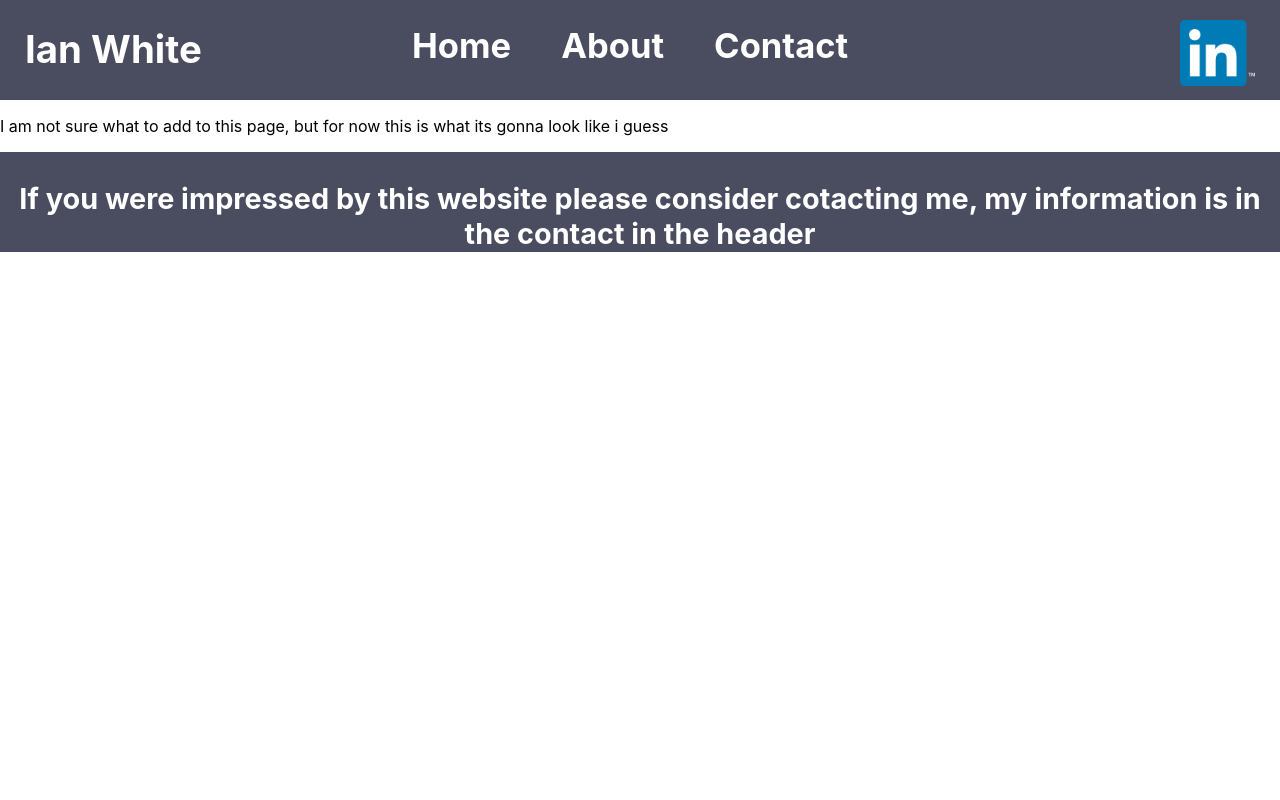
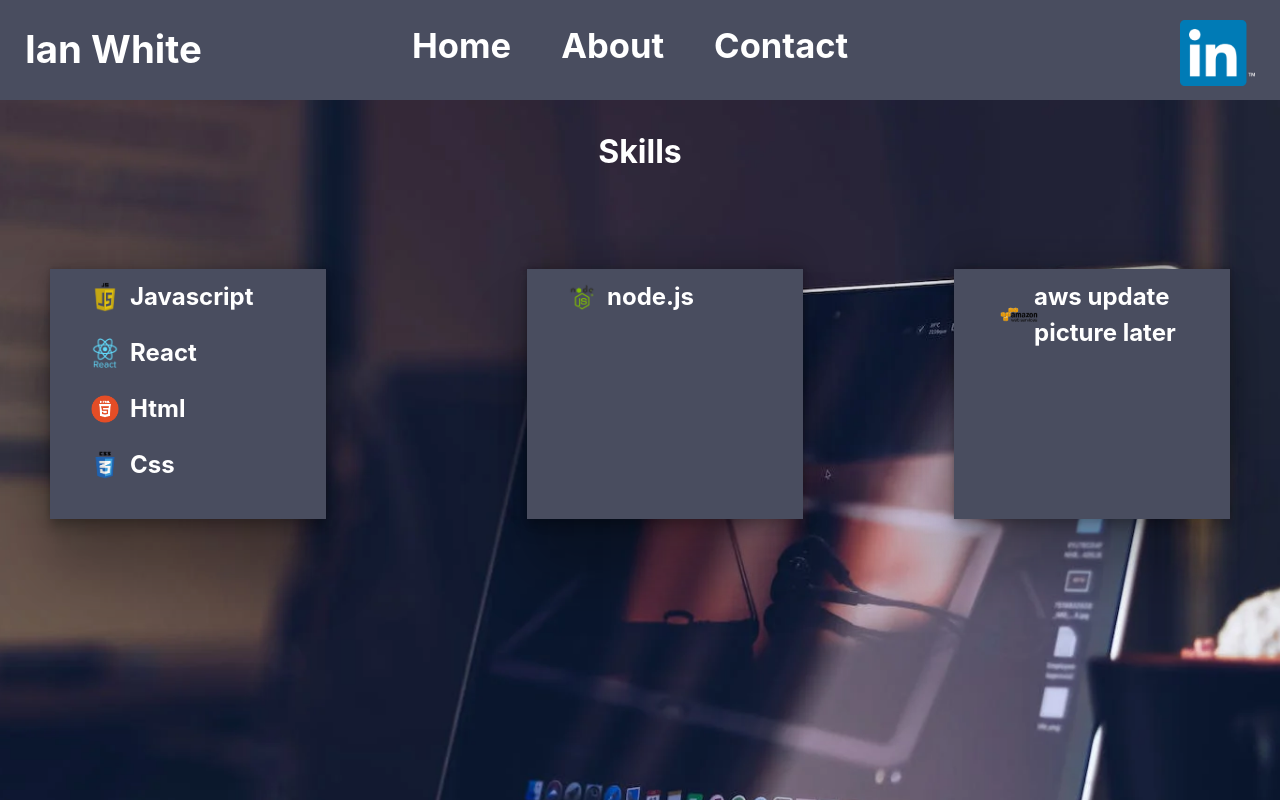
Before and after one commit to ianwhite355/Personal-Project, a React (Create React App) app in the folder my-app/: page /about in a window 1280 px wide. Shown: the top 800 px of the page. Built offline with nearby package versions, Linux system fonts and the light colour scheme.

Commit message:
saving at 1:33am June 1st

```diff
--- a/my-app/src/about.js
+++ b/my-app/src/about.js
@@ -1,9 +1,136 @@
-
+import React, { useState, useContext, useEffect } from 'react';
+import styled from 'styled-components';
+import { Link } from 'react-router-dom';
+import BackgroundImage from "./images/backgroundimg.webp";
+import { frontEndData } from './datalang';
+import { backEndData } from './datalang';
+import { otherSkills } from './datalang';
 
 const About = () => {
     return (
-        <p>I am not sure what to add to this page, but for now this is what its gonna look like i guess</p>
+        <Container>
+            <Languages>Skills</Languages>
+            <Skills>
+                <FrontEnd>
+                    {frontEndData.map((user) => (
+                            <FrontEndName key={user.id} image={user.image}> {user.name}</FrontEndName>
+                    ))}
+                </FrontEnd>
+                <BackEnd>
+                    {backEndData.map((user) => (
+                            <BackEndName key={user.id} image={user.image}> {user.name}</BackEndName>
+                    ))}
+                </BackEnd>
+                <OtherSkill>
+                    {otherSkills.map((user) => (
+                            <OtherSkillsName key={user.id} image={user.image}> {user.name}</OtherSkillsName>
+                    ))}
+                </OtherSkill>
+            </Skills>
+
+        </Container>
     )
 }
 
+const Container = styled.div`
+    overflow: hidden;
+    position: relative;
+    top: 0;
+    bottom: 0;
+    height: 1000px;
+    background-image: url(${BackgroundImage});
+    object-fit:cover;
+    background-size: cover;
+    background-position: center;
+`
+
+const Skills = styled.div`
+    display:flex;
+    justify-content: space-between;
+    color: white;
+    font-weight: bold;
+    padding: 50px;
+`
+
+const FrontEnd = styled.ul`
+    margin-right:50px;
+    background-color: #494D5F;
+    width: 20%;
+    height: 250px;
+    box-shadow: rgba(0, 0, 0, 0.25) 0px 54px 55px, rgba(0, 0, 0, 0.12) 0px -12px 30px, rgba(0, 0, 0, 0.12) 0px 4px 6px, rgba(0, 0, 0, 0.17) 0px 12px 13px, rgba(0, 0, 0, 0.09) 0px -3px 5px;
+`
+
+const FrontEndName = styled.li`
+    font-size: 1.5em;
+    list-style-type: none;
+    padding: 10px;
+    background-image: url(${props => props.image});
+    background-repeat: no-repeat;
+    background-position: left center;
+    background-size: 30px 30px;
+    padding-left: 40px;
+    line-height: 1.5;
+
+    &:hover {
+    cursor: pointer;
+    }
+`;
+
+const BackEnd = styled.ul`
+    background-color: #494D5F;
+    width: 20%;
+    height: 250px;
+    box-shadow: rgba(0, 0, 0, 0.25) 0px 54px 55px, rgba(0, 0, 0, 0.12) 0px -12px 30px, rgba(0, 0, 0, 0.12) 0px 4px 6px, rgba(0, 0, 0, 0.17) 0px 12px 13px, rgba(0, 0, 0, 0.09) 0px -3px 5px;
+`
+
+const BackEndName = styled.li`
+    font-size: 1.5em;
+    list-style-type: none;
+    padding: 10px;
+    background-image: url(${props => props.image});
+    background-repeat: no-repeat;
+    background-position: left center;
+    background-size: 30px 30px;
+    padding-left: 40px;
+    line-height: 1.5;
+
+    &:hover {
+    cursor: pointer;
+    }
+`;
+
+const OtherSkill = styled.ul`
+    background-color: #494D5F;
+    width: 20%;
+    height: 250px;
+    box-shadow: rgba(0, 0, 0, 0.25) 0px 54px 55px, rgba(0, 0, 0, 0.12) 0px -12px 30px, rgba(0, 0, 0, 0.12) 0px 4px 6px, rgba(0, 0, 0, 0.17) 0px 12px 13px, rgba(0, 0, 0, 0.09) 0px -3px 5px;
+`
+
+const OtherSkillsName = styled.li`
+    font-size: 1.5em;
+    list-style-type: none;
+    padding: 10px;
+    background-image: url(${props => props.image});
+    background-repeat: no-repeat;
+    background-position: left center;
+    background-size: 50px 50px;
+    padding-left: 40px;
+    line-height: 1.5;
+
+    &:hover {
+    cursor: pointer;
+    }
+`;
+
+
+
+const Languages = styled.p`
+    text-align: center;
+    font-size:2em;
+    color: white;
+    font-weight: bold;
+`
+
+
+
 export default About
--- a/my-app/src/dataproject.js
+++ b/my-app/src/dataproject.js
@@ -1,6 +1,6 @@
 import FindAProimg from "./images/logo.jpg"
 import GameScreenshot from "./images/gamescreenshot.jpg"
-
+import Randomlogo from "./images/randomlogo.JPEG"
 
 export const projectData = [
     {
@@ -17,8 +17,63 @@ export const projectData = [
         name: 'Find A Pro',
         image: FindAProimg,
         status: 'Status: Coming soon',
-        github: "https://github.com/ianwhite355/find-a-pro",
+        github: "https://github.com/ianwhite355",
         active: "",
     },
 
+    {
+        id: 'tempone',
+        name: 'tempone - this is just to fill in',
+        image: Randomlogo,
+        status: 'Status: Coming soon',
+        github: "https://github.com/ianwhite355",
+        active: "",
+    },
+
+    {
+        id: 'temptwo',
+        name: 'temptwo - this is just to fill in',
+        image: Randomlogo,
+        status: 'Status: Coming soon',
+        github: "https://github.com/ianwhite355",
+        active: "",
+    },
+
+    {
+        id: 'tempthree',
+        name: 'tempthree - this is just to fill in',
+        image: Randomlogo,
+        status: 'Status: Coming soon',
+        github: "https://github.com/ianwhite355",
+        active: "",
+    },
+
+    {
+        id: 'tempfour',
+        name: 'tempfour - this is just to fill in',
+        image: Randomlogo,
+        status: 'Status: Coming soon',
+        github: "https://github.com/ianwhite355",
+        active: "",
+    },
+
+    {
+        id: 'tempfive',
+        name: 'tempfive - this is just to fill in',
+        image: Randomlogo,
+        status: 'Status: Coming soon',
+        github: "https://github.com/ianwhite355",
+        active: "",
+    },
+
+    {
+        id: 'tempsix',
+        name: 'tempsix - this is just to fill in',
+        image: Randomlogo,
+        status: 'Status: Coming soon',
+        github: "https://github.com/ianwhite355",
+        active: "",
+    },
+
+
 ];
--- a/my-app/src/homepage.js
+++ b/my-app/src/homepage.js
@@ -11,25 +11,6 @@ export const HomePage = () => {
     return (
         <Background>
             <Title>Full Stack Developer</Title>
-            <Languages>Skills</Languages>
-            <Skills>
-                <FrontEnd>
-                    {frontEndData.map((user) => (
-                            <FrontEndName key={user.id} image={user.image}> {user.name}</FrontEndName>
-                    ))}
-                </FrontEnd>
-                <BackEnd>
-                    {backEndData.map((user) => (
-                            <BackEndName key={user.id} image={user.image}> {user.name}</BackEndName>
-                    ))}
-                </BackEnd>
-                <OtherSkill>
-                    {otherSkills.map((user) => (
-                            <OtherSkillsName key={user.id} image={user.image}> {user.name}</OtherSkillsName>
-                    ))}
-                </OtherSkill>
-            </Skills>
-
             <MyProjects>
                 <MyText>My projects</MyText>
                 <Project>
@@ -39,7 +20,7 @@ export const HomePage = () => {
                         <ProjectName>{user.name}</ProjectName>
                         <ProjectStatus>{user.status}</ProjectStatus>
                         <Link to={user.github} target="blank">
-                            <GitHub>Click for the Github Repository</GitHub>
+                            <GitHub>Click for the Github Repo</GitHub>
                         </Link>
                         <Link to={user.active} target="blank">
                             <Active>Click here for the active website</Active>
@@ -66,103 +47,18 @@ const Background = styled.div`
     background-position: center;
 `
 
-const Skills = styled.div`
-    display:flex;
-    justify-content: space-between;
-    color: white;
-    font-weight: bold;
-    padding: 50px;
-`
-
-const FrontEnd = styled.ul`
-    margin-right:50px;
-    background-color: #494D5F;
-    width: 20%;
-    height: 250px;
-    box-shadow: rgba(0, 0, 0, 0.25) 0px 54px 55px, rgba(0, 0, 0, 0.12) 0px -12px 30px, rgba(0, 0, 0, 0.12) 0px 4px 6px, rgba(0, 0, 0, 0.17) 0px 12px 13px, rgba(0, 0, 0, 0.09) 0px -3px 5px;
-`
-
-const FrontEndName = styled.li`
-    font-size: 1.5em;
-    list-style-type: none;
-    padding: 10px;
-    background-image: url(${props => props.image});
-    background-repeat: no-repeat;
-    background-position: left center;
-    background-size: 30px 30px;
-    padding-left: 40px;
-    line-height: 1.5;
-
-    &:hover {
-    cursor: pointer;
-    }
-`;
-
-const BackEnd = styled.ul`
-    background-color: #494D5F;
-    width: 20%;
-    height: 250px;
-    box-shadow: rgba(0, 0, 0, 0.25) 0px 54px 55px, rgba(0, 0, 0, 0.12) 0px -12px 30px, rgba(0, 0, 0, 0.12) 0px 4px 6px, rgba(0, 0, 0, 0.17) 0px 12px 13px, rgba(0, 0, 0, 0.09) 0px -3px 5px;
-`
-
-const BackEndName = styled.li`
-    font-size: 1.5em;
-    list-style-type: none;
-    padding: 10px;
-    background-image: url(${props => props.image});
-    background-repeat: no-repeat;
-    background-position: left center;
-    background-size: 30px 30px;
-    padding-left: 40px;
-    line-height: 1.5;
-
-    &:hover {
-    cursor: pointer;
-    }
-`;
-
-const OtherSkill = styled.ul`
-    background-color: #494D5F;
-    width: 20%;
-    height: 250px;
-    box-shadow: rgba(0, 0, 0, 0.25) 0px 54px 55px, rgba(0, 0, 0, 0.12) 0px -12px 30px, rgba(0, 0, 0, 0.12) 0px 4px 6px, rgba(0, 0, 0, 0.17) 0px 12px 13px, rgba(0, 0, 0, 0.09) 0px -3px 5px;
-`
-
-const OtherSkillsName = styled.li`
-    font-size: 1.5em;
-    list-style-type: none;
-    padding: 10px;
-    background-image: url(${props => props.image});
-    background-repeat: no-repeat;
-    background-position: left center;
-    background-size: 50px 50px;
-    padding-left: 40px;
-    line-height: 1.5;
-
-    &:hover {
-    cursor: pointer;
-    }
-`;
-
-
 
 const Title = styled.p`
     font-size:3em;
     text-align: center;
     color: white;
     font-weight: bold;
-
+    position: relative;
+    bottom: 10px;
 `
 
-const Languages = styled.p`
-    text-align: center;
-    font-size:2em;
-    color: white;
-    font-weight: bold;
-`
 
 const MyProjects = styled.div`
-    /* display: block; */
     align-items: center;
     height: 100%;
 
@@ -170,6 +66,8 @@ const MyProjects = styled.div`
 `
 
 const MyText = styled.p`
+    position: relative;
+    bottom:40px;
     text-align:center;
     color: white;
     font-size: 2em;
@@ -180,21 +78,22 @@ const Project = styled.div`
     display: flex;
     flex-wrap: wrap;
     position: absolute;
-    top: 80%;
+    top: 58%;
     left: 50%;
     transform:translate(-50%,-50%);
     color: white;
     background-color: #494D5F;
+    width: 80%;
 `
 
 const ADiv = styled.div`
     position: relative;
-    margin:10px;
+    margin:15px;
 `;
 
 const ProjectImg = styled.img`
-    width: 300px;
-    height: 300px;
+    width: 350px;
+    height: 350px;
     object-fit: cover;
     opacity: 1;
     transition: opacity 0.3s ease;
@@ -204,9 +103,10 @@ const ProjectImg = styled.img`
 `;
 
 const ProjectName = styled.p`
+    width: 100%;
     font-weight: bold;
     position: absolute;
-    top: 30%;
+    top: 25%;
     left: 50%;
     transform: translate(-50%, -50%);
     opacity: 0;
@@ -221,6 +121,7 @@ const ProjectName = styled.p`
 const ProjectStatus = styled.p`
     font-weight: bold;
     position: absolute;
+    width: 100%;
     top: 40%;
     left: 50%;
     transform: translate(-50%, -50%);
@@ -235,6 +136,7 @@ const ProjectStatus = styled.p`
 
 
 const GitHub = styled.p`
+    width: 100%;
     color: white;
     font-weight: bold;
     position: absolute;
@@ -251,6 +153,7 @@ const GitHub = styled.p`
 `
 
 const Active = styled.p`
+    width: 100%;
     color: white;
     font-weight: bold;
     position: absolute;
```
Also changed, not shown: my-app/src/images/randomlogo.JPEG (added).
